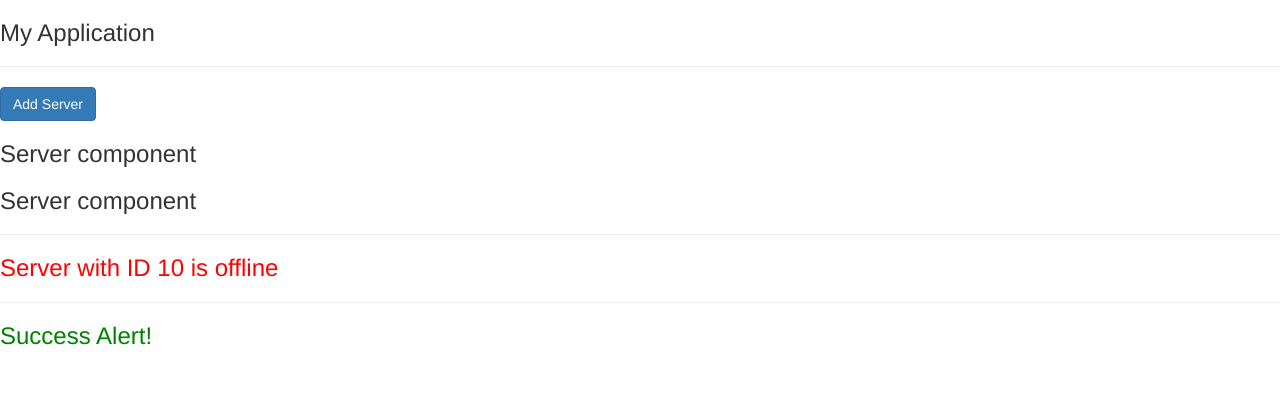
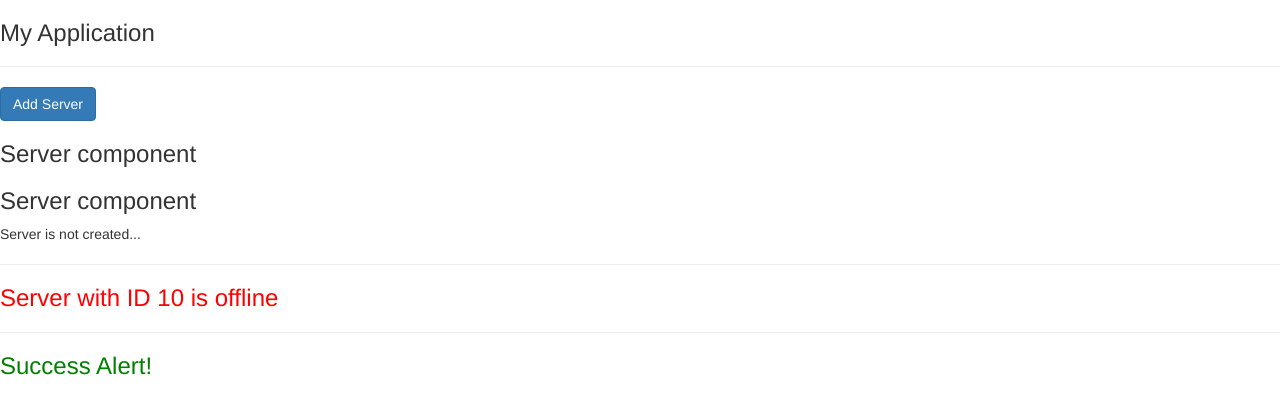
Before and after one commit to johanbeauce/complete-guide-to-angular, an Angular app: page / in a window 1280 px wide. Shown: the top 414 px of the page. Built offline with nearby package versions, Linux system fonts and the light colour scheme.

Commit message:
Add event binding

```diff
--- a/src/app/servers/servers.component.html
+++ b/src/app/servers/servers.component.html
@@ -1,3 +1,6 @@
-<button class="btn btn-primary" [disabled]="serverEnable">Add Server</button>
+<button class="btn btn-primary"
+  [disabled]="serverEnable"
+  (click)="onServerCreate()">Add Server</button>
 <app-server></app-server>
 <app-server></app-server>
+<p>{{serverCreation}}</p>
--- a/src/app/servers/servers.component.ts
+++ b/src/app/servers/servers.component.ts
@@ -8,13 +8,19 @@ import { Component, OnInit } from '@angular/core';
 export class ServersComponent implements OnInit {
 
   serverEnable = true;
+  serverCreation = 'Server is not created...';
 
-  constructor() { }
-
-  ngOnInit() {
+  constructor() {
     setTimeout(() => {
       this.serverEnable = false;
     }, 2000);
   }
 
+  ngOnInit() {
+
+  }
+
+  onServerCreate() {
+    this.serverCreation = 'Server is created!';
+  }
 }
```
